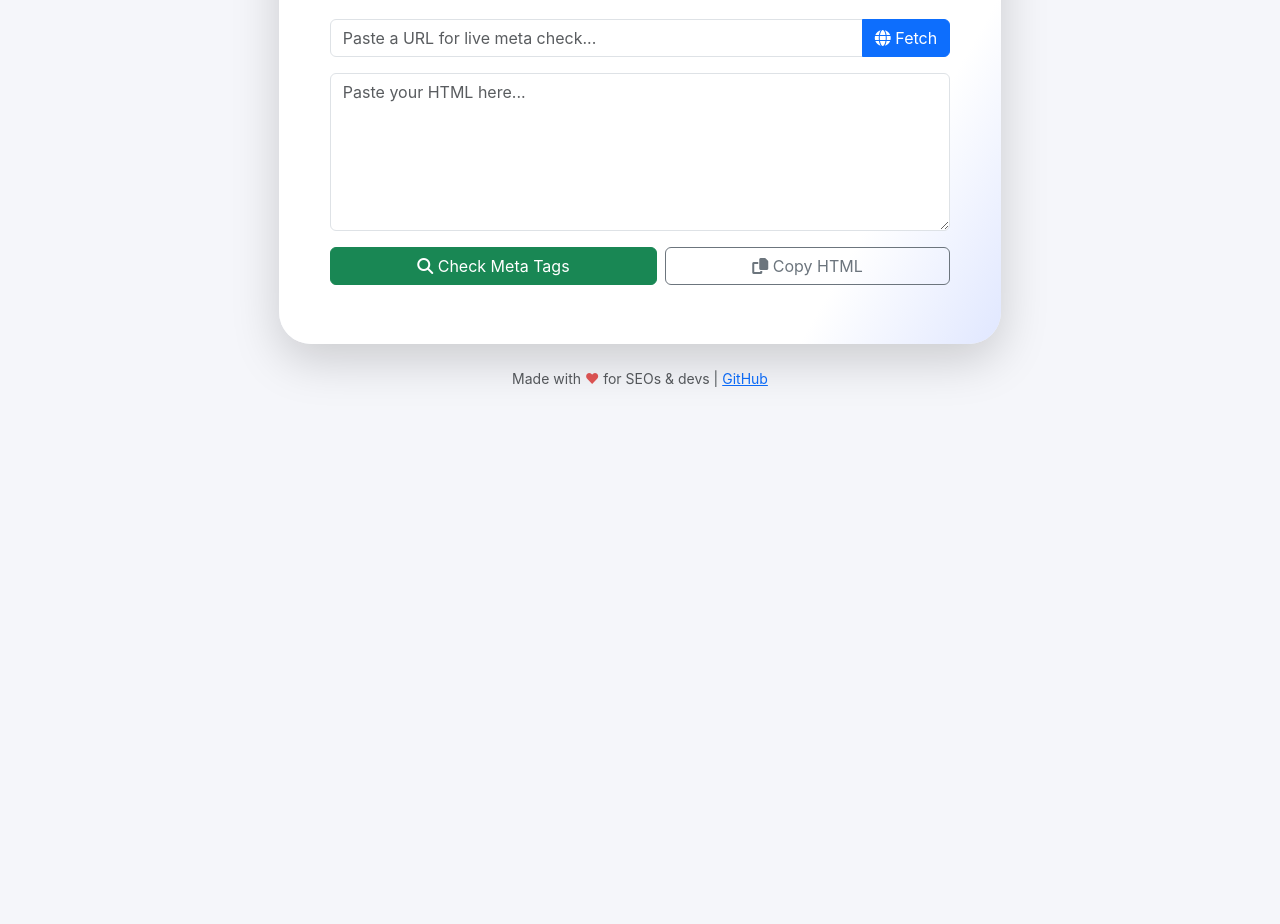
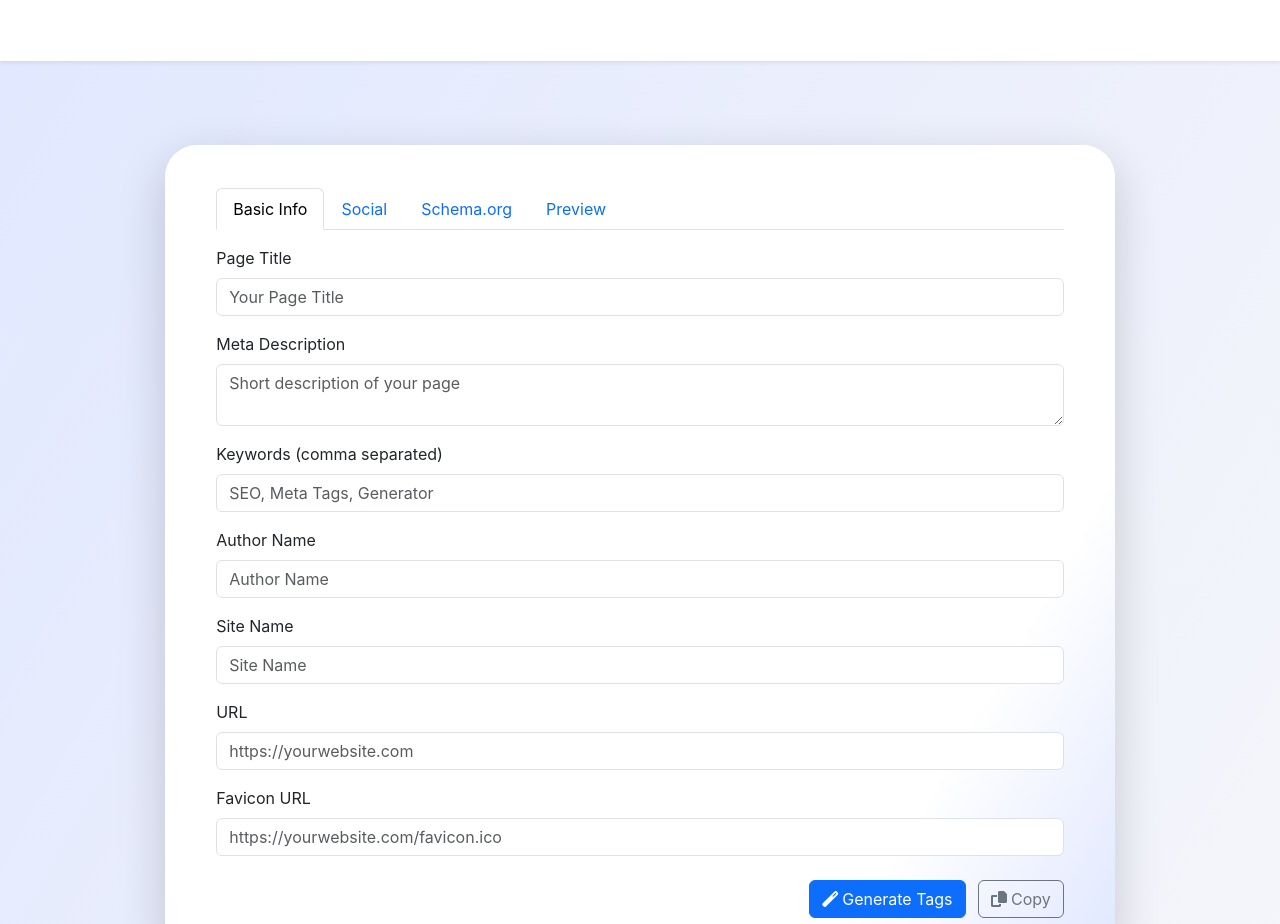
Before and after one commit to HimanshuBijalwan/meta-tag-checker, a plain HTML site: page index.html in a window 1280 px wide. Shown: the part 179-1103 px from the top of the page. Before the commit the page ends 800 px from the top, so only its background shows below. Drawn offline with nearby package versions, Linux system fonts and the light colour scheme.

Commit message:
Advanced layout: header, tabs, all meta fields, Bootstrap 5

```diff
--- a/index.html
+++ b/index.html
@@ -3,41 +3,103 @@
 <head>
   <meta charset="UTF-8">
   <meta name="viewport" content="width=device-width, initial-scale=1.0">
-  <title>Meta Tag Checker - MDB Style</title>
+  <title>MetaTag Genie - SEO Meta Wizard</title>
   <link href="https://cdnjs.cloudflare.com/ajax/libs/font-awesome/6.4.2/css/all.min.css" rel="stylesheet">
   <link href="https://cdn.jsdelivr.net/npm/bootstrap@5.3.2/dist/css/bootstrap.min.css" rel="stylesheet">
   <link rel="stylesheet" href="style.css">
 </head>
-<body style="background: #f5f6fa;">
-  <div class="container py-4">
-    <div class="row justify-content-center">
-      <div class="col-12 col-md-10 col-lg-8 col-xl-7">
-        <div class="card shadow-lg border-0 rounded-4">
-          <div class="card-body p-3 p-md-4">
-            <div class="text-center mb-4">
-              <i class="fa-solid fa-tags fa-2x text-primary mb-2"></i>
-              <h2 class="fw-bold mb-1">Meta Tag Checker</h2>
-              <p class="text-muted mb-0">Generate, edit, and preview meta tags for SEO & social media</p>
+<body>
+  <header class="py-4 bg-white shadow-sm mb-4">
+    <div class="container text-center">
+      <h1 class="display-5 fw-bold mb-1" style="color:#4b0082;">MetaTag Genie</h1>
+      <p class="lead mb-0">Generate SEO-optimized meta tags instantly for your website.</p>
+    </div>
+  </header>
+  <div class="container mt-3 mb-5">
+    <div class="card shadow-lg border-0">
+      <div class="card-body">
+        <ul class="nav nav-tabs mb-3" id="metaTabs" role="tablist">
+          <li class="nav-item" role="presentation">
+            <button class="nav-link active" id="basic-tab" data-bs-toggle="tab" data-bs-target="#basic" type="button" role="tab">Basic Info</button>
+          </li>
+          <li class="nav-item" role="presentation">
+            <button class="nav-link" id="social-tab" data-bs-toggle="tab" data-bs-target="#social" type="button" role="tab">Social</button>
+          </li>
+          <li class="nav-item" role="presentation">
+            <button class="nav-link" id="schema-tab" data-bs-toggle="tab" data-bs-target="#schema" type="button" role="tab">Schema.org</button>
+          </li>
+          <li class="nav-item" role="presentation">
+            <button class="nav-link" id="preview-tab" data-bs-toggle="tab" data-bs-target="#preview" type="button" role="tab">Preview</button>
+          </li>
+        </ul>
+        <div class="tab-content" id="metaTabContent">
+          <!-- Basic Info Tab -->
+          <div class="tab-pane fade show active" id="basic" role="tabpanel">
+            <div class="mb-3">
+              <label for="title" class="form-label">Page Title</label>
+              <input type="text" class="form-control" id="title" placeholder="Your Page Title">
             </div>
-            <form id="metaForm" autocomplete="off">
-              <div class="mb-3 input-group flex-nowrap">
-                <input type="text" id="urlInput" class="form-control" placeholder="Paste a URL for live meta check...">
-                <button id="fetchBtn" class="btn btn-primary" type="button"><i class="fa fa-globe"></i> Fetch</button>
-              </div>
-              <div class="mb-3">
-                <textarea id="htmlInput" class="form-control" rows="6" placeholder="Paste your HTML here..."></textarea>
-              </div>
-              <div class="d-flex flex-column flex-md-row gap-2 mb-3">
-                <button id="checkBtn" class="btn btn-success flex-fill" type="button"><i class="fa fa-search"></i> Check Meta Tags</button>
-                <button id="copyBtn" class="btn btn-outline-secondary flex-fill" type="button"><i class="fa fa-copy"></i> Copy HTML</button>
-              </div>
-            </form>
-            <div id="editMeta" class="mb-3"></div>
-            <div id="results" class="mb-3"></div>
-            <div id="previews"></div>
+            <div class="mb-3">
+              <label for="description" class="form-label">Meta Description</label>
+              <textarea class="form-control" id="description" rows="2" placeholder="Short description of your page"></textarea>
+            </div>
+            <div class="mb-3">
+              <label for="keywords" class="form-label">Keywords (comma separated)</label>
+              <input type="text" class="form-control" id="keywords" placeholder="SEO, Meta Tags, Generator">
+            </div>
+            <div class="mb-3">
+              <label for="author" class="form-label">Author Name</label>
+              <input type="text" class="form-control" id="author" placeholder="Author Name">
+            </div>
+            <div class="mb-3">
+              <label for="siteName" class="form-label">Site Name</label>
+              <input type="text" class="form-control" id="siteName" placeholder="Site Name">
+            </div>
+            <div class="mb-3">
+              <label for="url" class="form-label">URL</label>
+              <input type="text" class="form-control" id="url" placeholder="https://yourwebsite.com">
+            </div>
+            <div class="mb-3">
+              <label for="favicon" class="form-label">Favicon URL</label>
+              <input type="text" class="form-control" id="favicon" placeholder="https://yourwebsite.com/favicon.ico">
+            </div>
+          </div>
+          <!-- Social Tab -->
+          <div class="tab-pane fade" id="social" role="tabpanel">
+            <div class="mb-3">
+              <label for="ogTitle" class="form-label">OG Title</label>
+              <input type="text" class="form-control" id="ogTitle" placeholder="Open Graph Title">
+            </div>
+            <div class="mb-3">
+              <label for="ogImage" class="form-label">OG Image URL</label>
+              <input type="text" class="form-control" id="ogImage" placeholder="https://yourwebsite.com/image.jpg">
+            </div>
+            <div class="mb-3">
+              <label for="twitterHandle" class="form-label">Twitter Handle</label>
+              <input type="text" class="form-control" id="twitterHandle" placeholder="@yourhandle">
+            </div>
+          </div>
+          <!-- Schema.org Tab -->
+          <div class="tab-pane fade" id="schema" role="tabpanel">
+            <div class="mb-3">
+              <label for="jsonld" class="form-label">JSON-LD (Schema.org)</label>
+              <textarea class="form-control" id="jsonld" rows="4" placeholder="Paste or generate JSON-LD here..."></textarea>
+            </div>
+          </div>
+          <!-- Preview Tab -->
+          <div class="tab-pane fade" id="preview" role="tabpanel">
+            <div class="bg-light p-3 rounded border" id="metaPreview">
+              <!-- Generated meta tags will be shown here -->
+            </div>
+            <div class="mt-3" id="livePreview">
+              <!-- Live card previews (Google, Facebook, Twitter) -->
+            </div>
           </div>
         </div>
-        <div class="text-center mt-4 text-muted small">Made with <span style="color:#e25555">♥</span> for SEOs & devs | <a href="https://github.com/himanshubijalwan/meta-tag-checker" target="_blank">GitHub</a></div>
+        <div class="text-end mt-4">
+          <button class="btn btn-primary" onclick="generateMetaTags()"><i class="fa fa-magic me-1"></i>Generate Tags</button>
+          <button class="btn btn-outline-secondary ms-2" onclick="copyTags()"><i class="fa fa-copy me-1"></i>Copy</button>
+        </div>
       </div>
     </div>
   </div>
```
